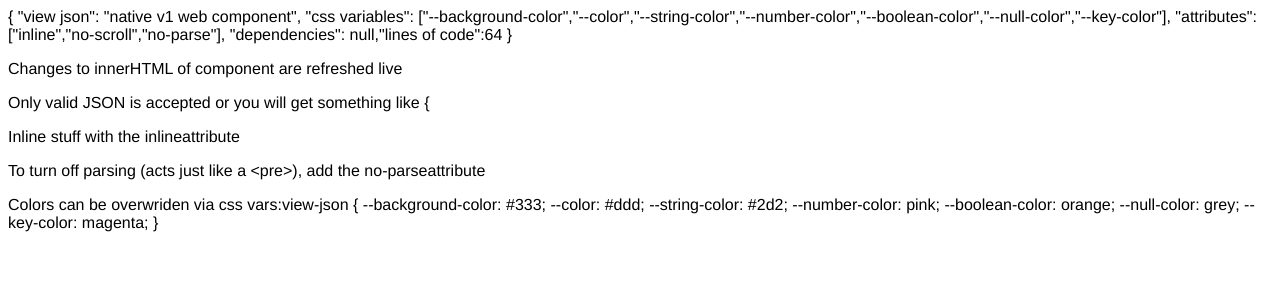
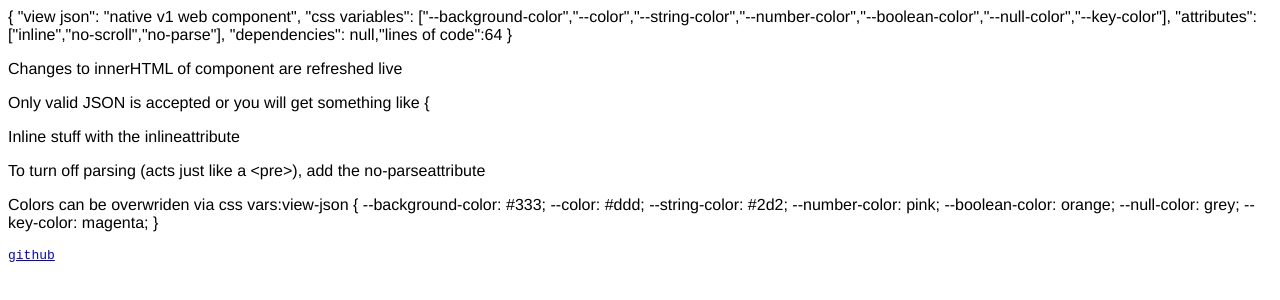
Before and after one commit to zvakanaka/view-json, a plain HTML site: page index.html in a window 1280 px wide. Drawn offline with Linux system fonts and the light colour scheme.

Commit message:
github link

```diff
--- a/index.html
+++ b/index.html
@@ -34,6 +34,6 @@
   --null-color: grey;
   --key-color: magenta;
 }</view-json></p>
-  <a href="https://github.com/zvakanaka/view-json"></a>
+  <a style="font-family:monospace;" href="https://github.com/zvakanaka/view-json">github</a>
   </body>
 </html>
```
